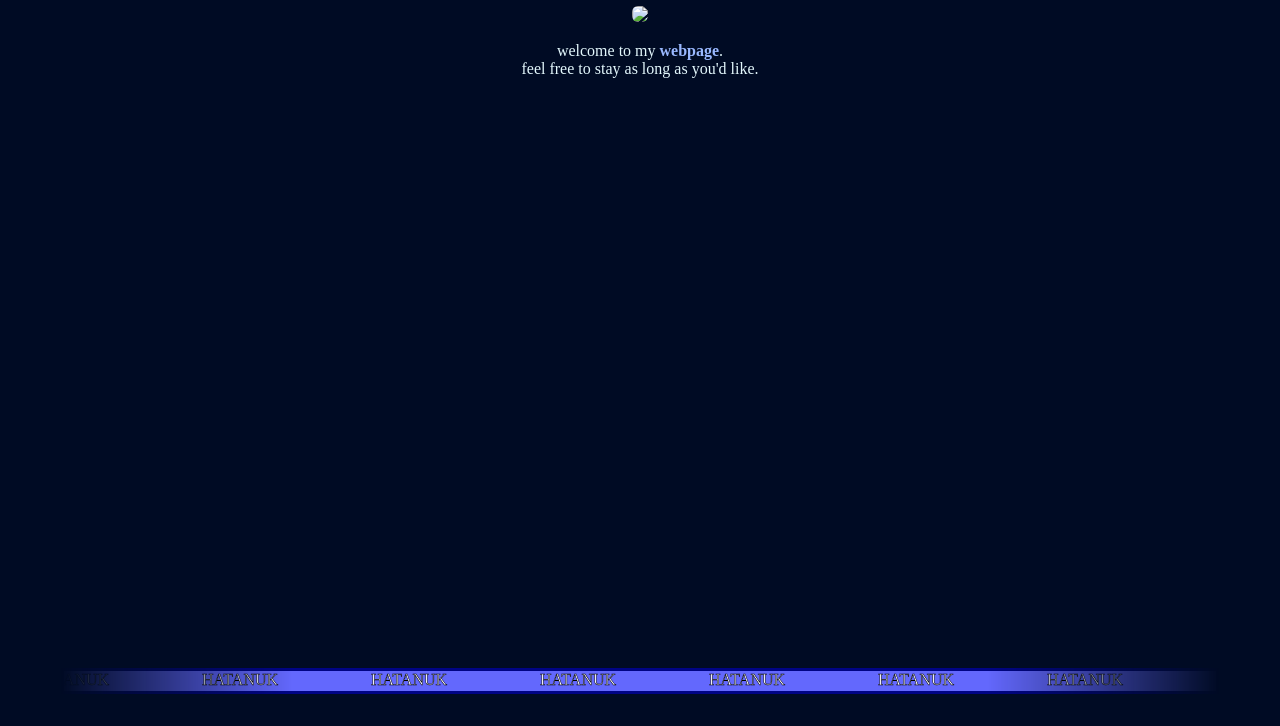
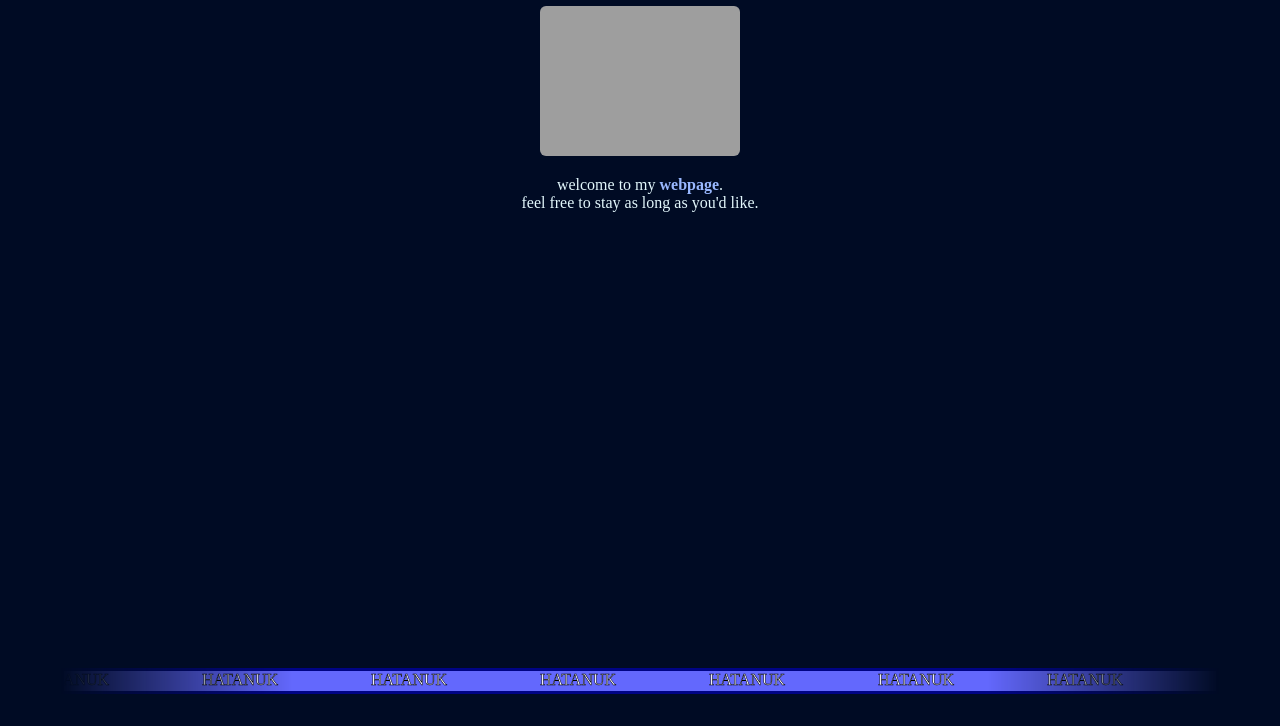
Before and after one commit to hatanuk/primordial-webpage, a plain HTML site: page index.html in a window 1280 px wide. Shown: the part 106-832 px from the top of the page. Drawn offline with Linux system fonts and the light colour scheme; the site is published under a folder, as on GitHub Pages, so addresses that start at the root find nothing; a web font is replaced by a local one.

Commit message:
Update index.html

```diff
--- a/index.html
+++ b/index.html
@@ -29,7 +29,7 @@
 
   <h1 class="kumar-one-outline-regular"> hi there </h1>
 
-  <img src= "/img/cat-burrito.gif">
+  <img src= "img/cat-burrito.gif">
 
  <p>
     welcome to my <b>webpage</b>. <br>
```
